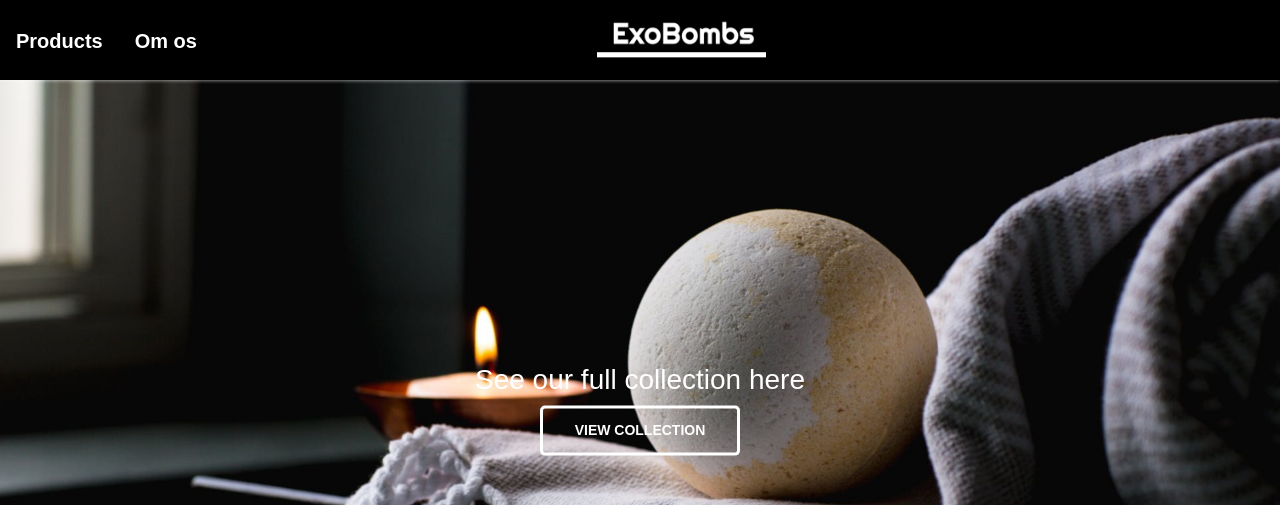
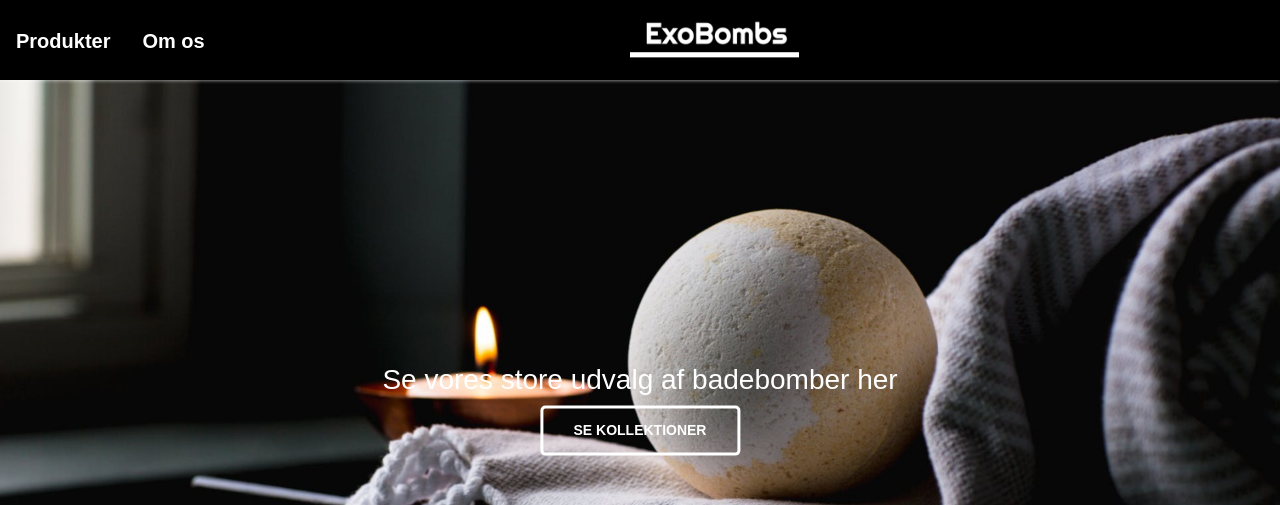
Before and after one commit to MadsRF/BathBombs-, a plain HTML site: page MasterProject/website_files/index.html in a window 1280 px wide. Shown: the top 505 px of the page. Drawn offline with nearby package versions, Linux system fonts and the light colour scheme; no server answers.

Commit message:
Small changes for demo purposes

```diff
--- a/MasterProject/website_files/css/css.css
+++ b/MasterProject/website_files/css/css.css
@@ -73,7 +73,7 @@ transition:left 2s;
     width: auto;
     height: auto;
     max-height: 50px;
-    margin-left: 30%;
+    margin-left: 32%;
 }
 
 #basket{
@@ -197,7 +197,7 @@ transition:left 2s;
     font-family: Copperplate;
     font-size: 180%;
     margin: 0;
-    margin-left: 7%;
+    margin-left: 0%;
 }
 
 .descriptionText .priceText{
--- a/MasterProject/website_files/index.html
+++ b/MasterProject/website_files/index.html
@@ -21,7 +21,7 @@
     <div id="NavBar">
         <div class="menu">
             <div class="menu-item">
-                <div class="menu-item-button" onclick="direct()">Products</div>
+                <div class="menu-item-button" onclick="direct()">Produkter</div>
                 <div class="menu-item-content">
                     <a href="">Nyheder</a>
                     <a href="">Bestsellers</a>
@@ -74,8 +74,8 @@
 
     <!-- this is the welcome text on top on the sliding pictures on the frontpage  -->
     <div id="IntroPageText" style="z-index:5;">
-        <h3 id="CasualLookText">See our full collection here</h3>
-        <div id="IntropageButton">view collection</div>
+        <h3 id="CasualLookText">Se vores store udvalg af badebomber her</h3>
+        <div id="IntropageButton">Se kollektioner</div>
 
     </div>
 
```
